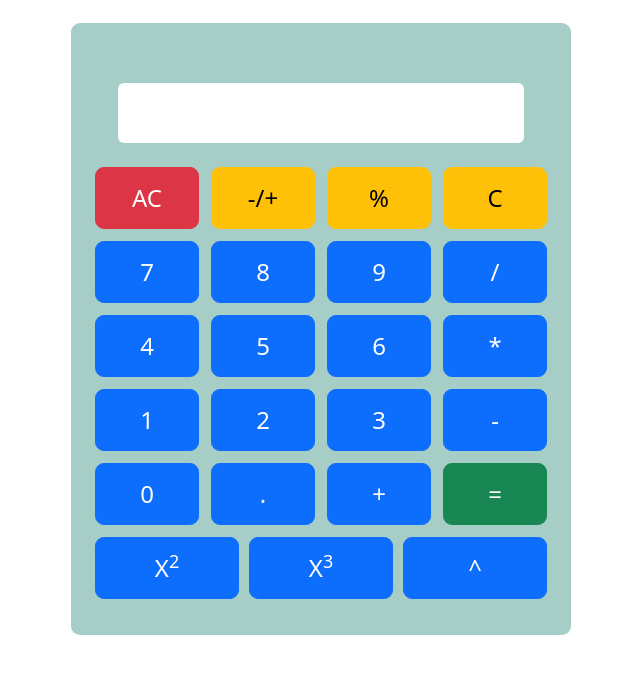
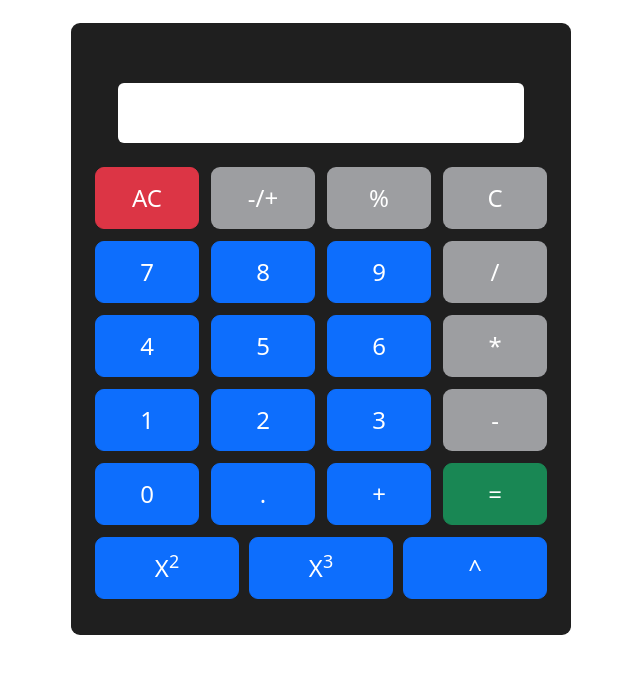
Before and after one commit to priyojit-itobuz/calculator, a plain HTML site: page index.html in a window 1280 px wide. Shown: the part 135-808 px from the top of the page, without its empty margins (319-959 px from the left). Drawn offline with nearby package versions, Linux system fonts and the light colour scheme.

Commit message:
All functionalities done

```diff
--- a/index.html
+++ b/index.html
@@ -15,21 +15,21 @@
         <input type="text" class="calculator-input mx-auto my-3 py-2 px-2 rounded-1 border-0 outline-0" id="inputBox">
         <div class="operation-buttons gap-2 fw-bold">
             <button class="btn btn-danger p-2 text-center " id="clearButton">AC</button>
-            <button class="btn btn-warning p-2 text-center" id="toggleButton">-/+</button>
-            <button class="btn btn-warning p-2 text-center" id="percentageButton">%</button>
-            <button class="btn btn-warning p-2 text-center" id="deleteButton">C</button>
+            <button class="btn p-2 text-center toggleButton" id="toggleButton">-/+</button>
+            <button class="btn toggleButton p-2 text-center" id="percentageButton">%</button>
+            <button class="btn toggleButton p-2 text-center" id="deleteButton">C</button>
             <button class="btn btn-primary p-2 text-center operand-button">7</button>
             <button class="btn btn-primary p-2 text-center operand-button">8</button>
             <button class="btn btn-primary p-2 text-center operand-button">9</button>
-            <button class="btn btn-primary p-2 text-center operator-button">/</button>
+            <button class="btn toggleButton p-2 text-center operator-button">/</button>
             <button class="btn btn-primary p-2 text-center operand-button">4</button>
             <button class="btn btn-primary p-2 text-center operand-button">5</button>
             <button class="btn btn-primary p-2 text-center operand-button">6</button>
-            <button class="btn btn-primary p-2 text-center operator-button">*</button>
+            <button class="btn toggleButton p-2 text-center operator-button">*</button>
             <button class="btn btn-primary p-2 text-center operand-button">1</button>
             <button class="btn btn-primary p-2 text-center operand-button">2</button>
             <button class="btn btn-primary p-2 text-center operand-button">3</button>
-            <button class="btn btn-primary p-2 text-center operator-button">-</button>
+            <button class="btn toggleButton p-2 text-center operator-button">-</button>
             <button class="btn btn-primary p-2 text-center operand-button">0</button>
             <button class="btn btn-primary p-2 text-center" id="decimalPoint">.</button>
             <button class="btn btn-primary p-2 text-center operator-button">+</button>
--- a/styles/style.scss
+++ b/styles/style.scss
@@ -13,8 +13,21 @@ body {
     max-height: 780px;
 }
 
+.toggleButton {
+    background-color: #9D9EA1;
+    color: #fff;
+    &:hover {
+        background-color: #cdcfd3;
+    }
+}
+
+button {
+    color: #fff;
+}
+
 .calculator {
-    background-color: #A6CDC6;
+    // background-color: #A6CDC6;
+    background-color: #1F1F1F;
     width: 310px;
     margin: 50px auto;
     display: flex;
@@ -26,7 +39,7 @@ body {
 
     .calculator-input {
         width: 90%;
-        background-color: white;
+        background-color: #fff;
         text-align: end;
         color: black;
         font-weight: 500;
```
Also changed, not shown: styles/style.css, 1 other file.
